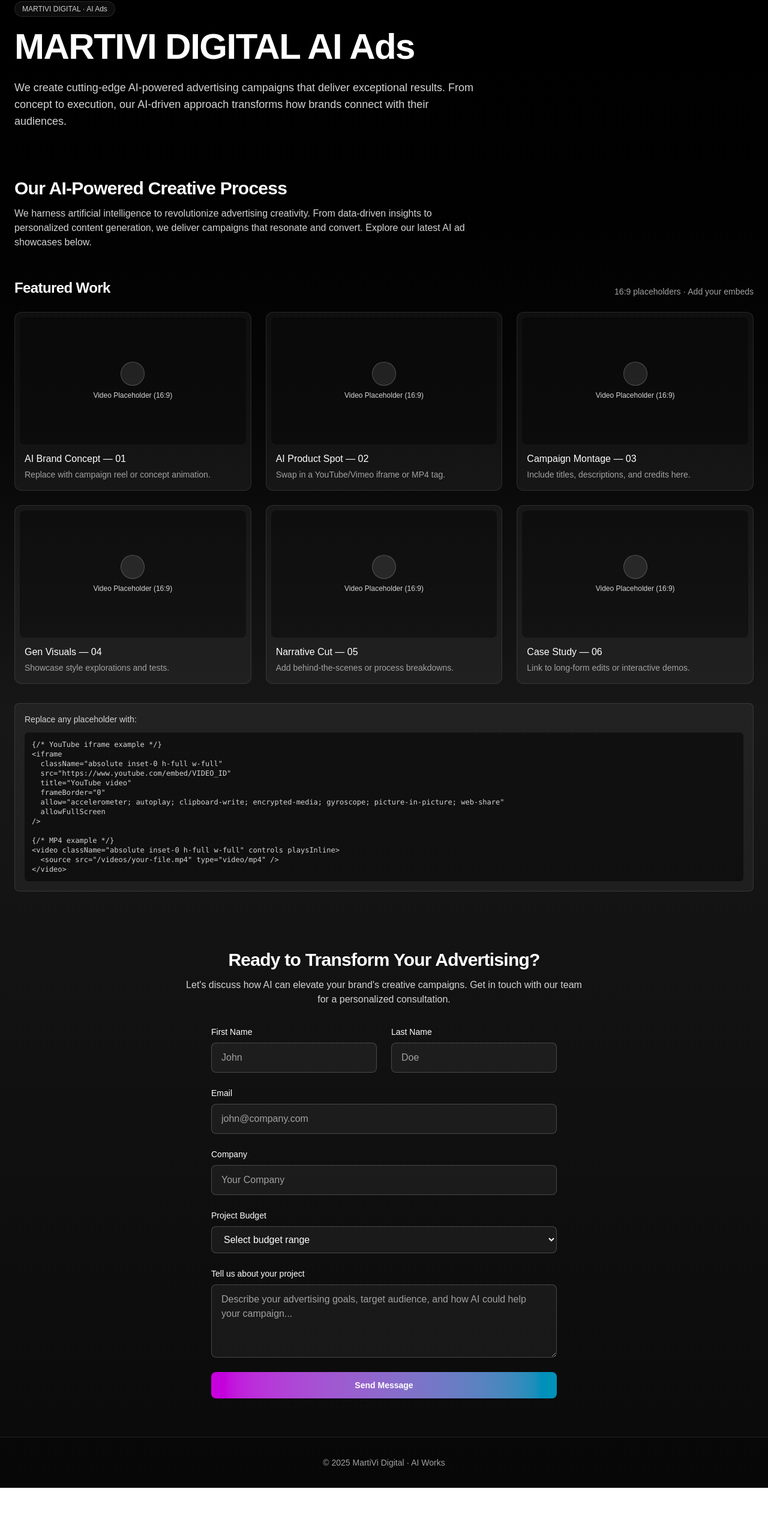
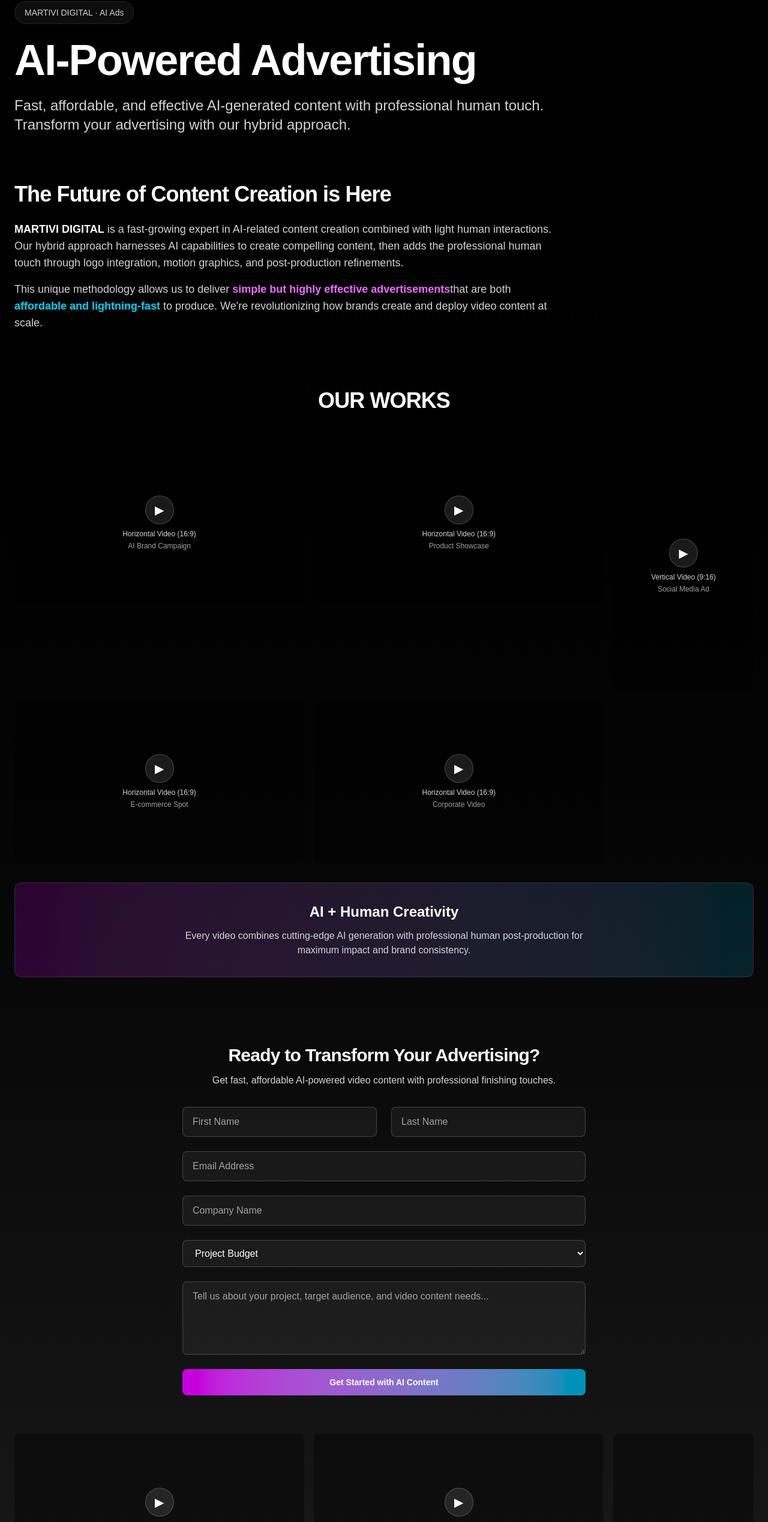
Before and after one commit to geganoza/martividigital-ai-page, a Next.js app: page / in a window 1280 px wide. Shown: the part 110-2647 px from the top of the page at 60% size. Before the commit the page ends 2590 px from the top, so only its background shows below. Built offline with nearby package versions, Linux system fonts and the light colour scheme.

Commit message:
Complete page redesign: Add scroll animations, 2H-1V-2H video pattern, MARTIVI DIGITAL hybrid approach content, and performance optimizations

```diff
--- a/src/app/page.js
+++ b/src/app/page.js
@@ -1,314 +1,287 @@
+'use client';
+import { useEffect, useRef } from 'react';
+
 export default function Home() {
+  const observerRef = useRef();
+
+  useEffect(() => {
+    observerRef.current = new IntersectionObserver((entries) => {
+      entries.forEach((entry) => {
+        if (entry.isIntersecting) {
+          entry.target.classList.add('animate-fade-in');
+        }
+      });
+    }, { threshold: 0.1 });
+
+    const elements = document.querySelectorAll('.scroll-animate');
+    elements.forEach((el) => observerRef.current.observe(el));
+
+    return () => observerRef.current.disconnect();
+  }, []);
+
+  const VideoGrid = ({ videos, pattern = "2h1v2h" }) => {
+    return (
+      <div className="grid grid-cols-1 lg:grid-cols-5 gap-4 mb-8 scroll-animate">
+        {pattern === "2h1v2h" && videos.map((video, index) => {
+          const isVertical = index === 2; // Middle video is vertical
+          return (
+            <div
+              key={index}
+              className={`relative overflow-hidden rounded-lg bg-black/40 ${
+                isVertical
+                  ? 'lg:col-span-1 aspect-[9/16]' // Vertical: 9:16 ratio, 1 column
+                  : 'lg:col-span-2 aspect-video'   // Horizontal: 16:9 ratio, 2 columns
+              }`}
+            >
+              {video.src ? (
+                <video
+                  className="absolute inset-0 h-full w-full object-cover"
+                  controls
+                  preload="metadata"
+                  poster={video.poster}
+                >
+                  <source src={video.src} type="video/mp4" />
+                </video>
+              ) : (
+                <div className="absolute inset-0 flex items-center justify-center">
+                  <div className="text-center">
+                    <div className="mx-auto mb-2 h-12 w-12 rounded-full border border-white/20 bg-white/10 flex items-center justify-center">
+                      <span className="text-xl">▶</span>
+                    </div>
+                    <p className="text-xs text-neutral-300">
+                      {isVertical ? 'Vertical Video (9:16)' : 'Horizontal Video (16:9)'}
+                    </p>
+                    <p className="text-xs text-neutral-400 mt-1">{video.title}</p>
+                  </div>
+                </div>
+              )}
+            </div>
+          );
+        })}
+      </div>
+    );
+  };
+
+  const Banner = ({ title, subtitle }) => (
+    <div className="relative overflow-hidden rounded-xl bg-gradient-to-r from-fuchsia-600/20 to-cyan-600/20 border border-white/10 p-8 mb-12 scroll-animate">
+      <div className="text-center">
+        <h3 className="text-2xl font-bold text-white mb-3">{title}</h3>
+        <p className="text-neutral-300 max-w-2xl mx-auto">{subtitle}</p>
+      </div>
+    </div>
+  );
+
+  // Video data arrays
+  const videoSet1 = [
+    { title: "AI Brand Campaign", src: null, poster: null },
+    { title: "Product Showcase", src: null, poster: null },
+    { title: "Social Media Ad", src: null, poster: null },
+    { title: "E-commerce Spot", src: null, poster: null },
+    { title: "Corporate Video", src: null, poster: null }
+  ];
+
+  const videoSet2 = [
+    { title: "Motion Graphics", src: null, poster: null },
+    { title: "Logo Animation", src: null, poster: null },
+    { title: "Instagram Story", src: null, poster: null },
+    { title: "YouTube Pre-roll", src: null, poster: null },
+    { title: "TikTok Ad", src: null, poster: null }
+  ];
+
+  const videoSet3 = [
+    { title: "AI Testimonial", src: null, poster: null },
+    { title: "Product Demo", src: null, poster: null },
+    { title: "Brand Story", src: null, poster: null },
+    { title: "Event Promo", src: null, poster: null },
+    { title: "Service Explainer", src: null, poster: null }
+  ];
+
+  const videoSet4 = [
+    { title: "App Launch", src: null, poster: null },
+    { title: "Holiday Campaign", src: null, poster: null },
+    { title: "Recruitment Ad", src: null, poster: null },
+    { title: "Partnership Announce", src: null, poster: null },
+    { title: "Success Story", src: null, poster: null }
+  ];
+
   return (
     <main className="min-h-screen bg-gradient-to-b from-black via-neutral-900 to-neutral-950 text-white">
-      {/* Hero / Main Banner */}
+      <style jsx global>{`
+        .scroll-animate {
+          opacity: 0;
+          transform: translateY(30px);
+          transition: all 0.8s ease-out;
+        }
+        .animate-fade-in {
+          opacity: 1;
+          transform: translateY(0);
+        }
+      `}</style>
+
+      {/* Hero / Large Banner */}
       <section className="relative overflow-hidden">
-        {/* Decorative glow */}
         <div className="pointer-events-none absolute inset-0 -z-10">
           <div className="absolute -top-24 left-1/2 h-72 w-[36rem] -translate-x-1/2 rounded-full bg-fuchsia-500/20 blur-3xl"></div>
           <div className="absolute -bottom-24 right-1/3 h-72 w-[36rem] rounded-full bg-cyan-500/20 blur-3xl"></div>
         </div>
 
         <div className="mx-auto max-w-7xl px-6 pt-20 pb-14 sm:pt-28 sm:pb-20">
-          <div className="max-w-3xl">
-            <span className="inline-flex items-center rounded-full border border-white/10 bg-white/5 px-3 py-1 text-xs font-medium text-white/80">
+          <div className="max-w-4xl scroll-animate">
+            <span className="inline-flex items-center rounded-full border border-white/10 bg-white/5 px-4 py-2 text-sm font-medium text-white/80">
               MARTIVI DIGITAL · AI Ads
             </span>
-            <h1 className="mt-5 text-4xl font-bold tracking-tight sm:text-6xl">
-              MARTIVI DIGITAL AI Ads
+            <h1 className="mt-6 text-5xl font-bold tracking-tight sm:text-7xl">
+              AI-Powered Advertising
             </h1>
-            <p className="mt-6 text-base leading-7 text-neutral-300 sm:text-lg">
-              We create cutting-edge AI-powered advertising campaigns that deliver
-              exceptional results. From concept to execution, our AI-driven approach
-              transforms how brands connect with their audiences.
+            <p className="mt-6 text-xl leading-8 text-neutral-300 sm:text-2xl">
+              Fast, affordable, and effective AI-generated content with professional human touch.
+              Transform your advertising with our hybrid approach.
             </p>
           </div>
         </div>
       </section>
 
-      {/* Intro / Main Text */}
-      <section className="mx-auto max-w-7xl px-6 pb-4">
-        <div className="max-w-3xl">
-          <h2 className="text-2xl font-semibold tracking-tight sm:text-3xl">Our AI-Powered Creative Process</h2>
-          <p className="mt-3 text-neutral-300">
-            We harness artificial intelligence to revolutionize advertising creativity.
-            From data-driven insights to personalized content generation, we deliver
-            campaigns that resonate and convert. Explore our latest AI ad showcases below.
+      {/* Main Message */}
+      <section className="mx-auto max-w-7xl px-6 pb-16">
+        <div className="max-w-4xl scroll-animate">
+          <h2 className="text-3xl font-semibold tracking-tight sm:text-4xl mb-6">
+            The Future of Content Creation is Here
+          </h2>
+          <div className="text-lg text-neutral-300 space-y-4">
+            <p>
+              <strong className="text-white">MARTIVI DIGITAL</strong> is a fast-growing expert in AI-related content creation
+              combined with light human interactions. Our hybrid approach harnesses AI capabilities to create
+              compelling content, then adds the professional human touch through logo integration, motion graphics,
+              and post-production refinements.
             </p>
+            <p>
+              This unique methodology allows us to deliver <strong className="text-fuchsia-400">simple but highly effective advertisements</strong>
+              that are both <strong className="text-cyan-400">affordable and lightning-fast</strong> to produce.
+              We&apos;re revolutionizing how brands create and deploy video content at scale.
+            </p>
+          </div>
         </div>
       </section>
 
-      {/* Video Showcase Grid - replace placeholders with iframes or <video> tags */}
+      {/* OUR WORKS */}
       <section className="mx-auto max-w-7xl px-6 py-8">
-        <div className="flex items-end justify-between gap-4">
-          <h3 className="text-xl font-semibold tracking-tight sm:text-2xl">Featured Work</h3>
-          <p className="text-sm text-neutral-400">16:9 placeholders · Add your embeds</p>
-        </div>
+        <h2 className="text-3xl font-bold tracking-tight sm:text-4xl text-center mb-12 scroll-animate">
+          OUR WORKS
+        </h2>
 
-        <div className="mt-6 grid grid-cols-1 gap-6 sm:grid-cols-2 lg:grid-cols-3">
-          {/* Card 1 */}
-          <article className="rounded-xl border border-white/10 bg-white/5 p-2">
-            <div className="relative w-full overflow-hidden rounded-lg bg-black/40 pt-[56.25%]">
-              {/* Replace this block with an iframe or a <video> element */}
-              <div className="absolute inset-0 flex items-center justify-center">
-                <div className="text-center">
-                  <div className="mx-auto mb-2 h-10 w-10 rounded-full border border-white/20 bg-white/10"></div>
-                  <p className="text-xs text-neutral-300">
-                    Video Placeholder (16:9)
-                  </p>
-                </div>
-              </div>
-            </div>
-            <div className="px-2 pb-2 pt-3">
-              <h4 className="font-medium">AI Brand Concept — 01</h4>
-              <p className="mt-1 text-sm text-neutral-400">
-                Replace with campaign reel or concept animation.
-              </p>
-            </div>
-          </article>
+        {/* Video Set 1 - 2H-1V-2H Pattern */}
+        <VideoGrid videos={videoSet1} />
 
-          {/* Card 2 */}
-          <article className="rounded-xl border border-white/10 bg-white/5 p-2">
-            <div className="relative w-full overflow-hidden rounded-lg bg-black/40 pt-[56.25%]">
-              <div className="absolute inset-0 flex items-center justify-center">
-                <div className="text-center">
-                  <div className="mx-auto mb-2 h-10 w-10 rounded-full border border-white/20 bg-white/10"></div>
-                  <p className="text-xs text-neutral-300">
-                    Video Placeholder (16:9)
-                  </p>
-                </div>
-              </div>
-            </div>
-            <div className="px-2 pb-2 pt-3">
-              <h4 className="font-medium">AI Product Spot — 02</h4>
-              <p className="mt-1 text-sm text-neutral-400">
-                Swap in a YouTube/Vimeo iframe or MP4 tag.
-              </p>
-            </div>
-          </article>
+        {/* Banner 1 */}
+        <Banner
+          title="AI + Human Creativity"
+          subtitle="Every video combines cutting-edge AI generation with professional human post-production for maximum impact and brand consistency."
+        />
 
-          {/* Card 3 */}
-          <article className="rounded-xl border border-white/10 bg-white/5 p-2">
-            <div className="relative w-full overflow-hidden rounded-lg bg-black/40 pt-[56.25%]">
-              <div className="absolute inset-0 flex items-center justify-center">
-                <div className="text-center">
-                  <div className="mx-auto mb-2 h-10 w-10 rounded-full border border-white/20 bg-white/10"></div>
-                  <p className="text-xs text-neutral-300">
-                    Video Placeholder (16:9)
-                  </p>
-                </div>
-              </div>
-            </div>
-            <div className="px-2 pb-2 pt-3">
-              <h4 className="font-medium">Campaign Montage — 03</h4>
-              <p className="mt-1 text-sm text-neutral-400">
-                Include titles, descriptions, and credits here.
-              </p>
-            </div>
-          </article>
-
-          {/* Card 4 */}
-          <article className="rounded-xl border border-white/10 bg-white/5 p-2">
-            <div className="relative w-full overflow-hidden rounded-lg bg-black/40 pt-[56.25%]">
-              <div className="absolute inset-0 flex items-center justify-center">
-                <div className="text-center">
-                  <div className="mx-auto mb-2 h-10 w-10 rounded-full border border-white/20 bg-white/10"></div>
-                  <p className="text-xs text-neutral-300">
-                    Video Placeholder (16:9)
-                  </p>
-                </div>
-              </div>
-            </div>
-            <div className="px-2 pb-2 pt-3">
-              <h4 className="font-medium">Gen Visuals — 04</h4>
-              <p className="mt-1 text-sm text-neutral-400">
-                Showcase style explorations and tests.
-              </p>
-            </div>
-          </article>
-
-          {/* Card 5 */}
-          <article className="rounded-xl border border-white/10 bg-white/5 p-2">
-            <div className="relative w-full overflow-hidden rounded-lg bg-black/40 pt-[56.25%]">
-              <div className="absolute inset-0 flex items-center justify-center">
-                <div className="text-center">
-                  <div className="mx-auto mb-2 h-10 w-10 rounded-full border border-white/20 bg-white/10"></div>
-                  <p className="text-xs text-neutral-300">
-                    Video Placeholder (16:9)
-                  </p>
-                </div>
-              </div>
-            </div>
-            <div className="px-2 pb-2 pt-3">
-              <h4 className="font-medium">Narrative Cut — 05</h4>
-              <p className="mt-1 text-sm text-neutral-400">
-                Add behind-the-scenes or process breakdowns.
-              </p>
-            </div>
-          </article>
-
-          {/* Card 6 */}
-          <article className="rounded-xl border border-white/10 bg-white/5 p-2">
-            <div className="relative w-full overflow-hidden rounded-lg bg-black/40 pt-[56.25%]">
-              <div className="absolute inset-0 flex items-center justify-center">
-                <div className="text-center">
-                  <div className="mx-auto mb-2 h-10 w-10 rounded-full border border-white/20 bg-white/10"></div>
-                  <p className="text-xs text-neutral-300">
-                    Video Placeholder (16:9)
-                  </p>
-                </div>
-              </div>
-            </div>
-            <div className="px-2 pb-2 pt-3">
-              <h4 className="font-medium">Case Study — 06</h4>
-              <p className="mt-1 text-sm text-neutral-400">
-                Link to long-form edits or interactive demos.
-              </p>
-            </div>
-          </article>
-        </div>
-
-        {/* Helper: how to embed videos */}
-        <div className="mt-8 rounded-lg border border-white/10 bg-white/5 p-4 text-sm text-neutral-300">
-          Replace any placeholder with:
-          <pre className="mt-3 overflow-auto rounded-md bg-black/50 p-3 text-xs">
-{`{/* YouTube iframe example */}
-<iframe
-  className="absolute inset-0 h-full w-full"
-  src="https://www.youtube.com/embed/VIDEO_ID"
-  title="YouTube video"
-  frameBorder="0"
-  allow="accelerometer; autoplay; clipboard-write; encrypted-media; gyroscope; picture-in-picture; web-share"
-  allowFullScreen
-/>`}
-
-{`
-
-{/* MP4 example */}
-<video className="absolute inset-0 h-full w-full" controls playsInline>
-  <source src="/videos/your-file.mp4" type="video/mp4" />
-</video>`}
-          </pre>
-        </div>
-      </section>
-
-      {/* Contact Form Section */}
-      <section className="mx-auto max-w-7xl px-6 py-16">
-        <div className="mx-auto max-w-2xl text-center">
+        {/* Contact Form */}
+        <section className="mx-auto max-w-2xl py-16 scroll-animate">
+          <div className="text-center mb-8">
             <h2 className="text-2xl font-semibold tracking-tight sm:text-3xl">
               Ready to Transform Your Advertising?
             </h2>
             <p className="mt-3 text-neutral-300">
-            Let&apos;s discuss how AI can elevate your brand&apos;s creative campaigns.
-            Get in touch with our team for a personalized consultation.
+              Get fast, affordable AI-powered video content with professional finishing touches.
             </p>
           </div>
 
-        <div className="mx-auto mt-8 max-w-xl">
           <form className="space-y-6" action="#" method="POST">
             <div className="grid grid-cols-1 gap-6 sm:grid-cols-2">
-              <div>
-                <label htmlFor="first-name" className="block text-sm font-medium text-white">
-                  First Name
-                </label>
               <input
-                  id="first-name"
                 name="first-name"
                 type="text"
-                  className="mt-2 block w-full rounded-lg border border-white/20 bg-white/5 px-4 py-3 text-white placeholder-neutral-400 focus:border-fuchsia-500 focus:outline-none focus:ring-1 focus:ring-fuchsia-500"
-                  placeholder="John"
+                className="block w-full rounded-lg border border-white/20 bg-white/5 px-4 py-3 text-white placeholder-neutral-400 focus:border-fuchsia-500 focus:outline-none focus:ring-1 focus:ring-fuchsia-500"
+                placeholder="First Name"
                 required
               />
-              </div>
-              <div>
-                <label htmlFor="last-name" className="block text-sm font-medium text-white">
-                  Last Name
-                </label>
               <input
-                  id="last-name"
                 name="last-name"
                 type="text"
-                  className="mt-2 block w-full rounded-lg border border-white/20 bg-white/5 px-4 py-3 text-white placeholder-neutral-400 focus:border-fuchsia-500 focus:outline-none focus:ring-1 focus:ring-fuchsia-500"
-                  placeholder="Doe"
-                  required
-                />
-              </div>
-            </div>
-
-            <div>
-              <label htmlFor="email" className="block text-sm font-medium text-white">
-                Email
-              </label>
-              <input
-                id="email"
-                name="email"
-                type="email"
-                className="mt-2 block w-full rounded-lg border border-white/20 bg-white/5 px-4 py-3 text-white placeholder-neutral-400 focus:border-fuchsia-500 focus:outline-none focus:ring-1 focus:ring-fuchsia-500"
-                placeholder="john@company.com"
+                className="block w-full rounded-lg border border-white/20 bg-white/5 px-4 py-3 text-white placeholder-neutral-400 focus:border-fuchsia-500 focus:outline-none focus:ring-1 focus:ring-fuchsia-500"
+                placeholder="Last Name"
                 required
               />
             </div>
 
-            <div>
-              <label htmlFor="company" className="block text-sm font-medium text-white">
-                Company
-              </label>
             <input
-                id="company"
+              name="email"
+              type="email"
+              className="block w-full rounded-lg border border-white/20 bg-white/5 px-4 py-3 text-white placeholder-neutral-400 focus:border-fuchsia-500 focus:outline-none focus:ring-1 focus:ring-fuchsia-500"
+              placeholder="Email Address"
+              required
+            />
+
+            <input
               name="company"
               type="text"
-                className="mt-2 block w-full rounded-lg border border-white/20 bg-white/5 px-4 py-3 text-white placeholder-neutral-400 focus:border-fuchsia-500 focus:outline-none focus:ring-1 focus:ring-fuchsia-500"
-                placeholder="Your Company"
+              className="block w-full rounded-lg border border-white/20 bg-white/5 px-4 py-3 text-white placeholder-neutral-400 focus:border-fuchsia-500 focus:outline-none focus:ring-1 focus:ring-fuchsia-500"
+              placeholder="Company Name"
             />
-            </div>
 
-            <div>
-              <label htmlFor="budget" className="block text-sm font-medium text-white">
-                Project Budget
-              </label>
             <select
-                id="budget"
               name="budget"
-                className="mt-2 block w-full rounded-lg border border-white/20 bg-white/5 px-4 py-3 text-white focus:border-fuchsia-500 focus:outline-none focus:ring-1 focus:ring-fuchsia-500"
+              className="block w-full rounded-lg border border-white/20 bg-white/5 px-4 py-3 text-white focus:border-fuchsia-500 focus:outline-none focus:ring-1 focus:ring-fuchsia-500"
             >
-                <option value="" className="bg-neutral-900">Select budget range</option>
+              <option value="" className="bg-neutral-900">Project Budget</option>
+              <option value="1k-5k" className="bg-neutral-900">$1,000 - $5,000</option>
               <option value="5k-15k" className="bg-neutral-900">$5,000 - $15,000</option>
               <option value="15k-50k" className="bg-neutral-900">$15,000 - $50,000</option>
-                <option value="50k-100k" className="bg-neutral-900">$50,000 - $100,000</option>
-                <option value="100k+" className="bg-neutral-900">$100,000+</option>
+              <option value="50k+" className="bg-neutral-900">$50,000+</option>
             </select>
-            </div>
 
-            <div>
-              <label htmlFor="message" className="block text-sm font-medium text-white">
-                Tell us about your project
-              </label>
             <textarea
-                id="message"
               name="message"
               rows="4"
-                className="mt-2 block w-full rounded-lg border border-white/20 bg-white/5 px-4 py-3 text-white placeholder-neutral-400 focus:border-fuchsia-500 focus:outline-none focus:ring-1 focus:ring-fuchsia-500"
-                placeholder="Describe your advertising goals, target audience, and how AI could help your campaign..."
+              className="block w-full rounded-lg border border-white/20 bg-white/5 px-4 py-3 text-white placeholder-neutral-400 focus:border-fuchsia-500 focus:outline-none focus:ring-1 focus:ring-fuchsia-500"
+              placeholder="Tell us about your project, target audience, and video content needs..."
               required
             ></textarea>
-            </div>
 
-            <div>
             <button
               type="submit"
-                className="w-full rounded-lg bg-gradient-to-r from-fuchsia-600 to-cyan-600 px-6 py-3 text-sm font-semibold text-white shadow-sm hover:from-fuchsia-500 hover:to-cyan-500 focus:outline-none focus:ring-2 focus:ring-fuchsia-500 focus:ring-offset-2 focus:ring-offset-neutral-900"
+              className="w-full rounded-lg bg-gradient-to-r from-fuchsia-600 to-cyan-600 px-6 py-3 text-sm font-semibold text-white shadow-sm hover:from-fuchsia-500 hover:to-cyan-500 focus:outline-none focus:ring-2 focus:ring-fuchsia-500 focus:ring-offset-2 focus:ring-offset-neutral-900 transition-all duration-200"
             >
-                Send Message
+              Get Started with AI Content
             </button>
-            </div>
           </form>
-        </div>
+        </section>
+
+        {/* Video Set 2 */}
+        <VideoGrid videos={videoSet2} />
+
+        {/* Banner 2 */}
+        <Banner
+          title="Lightning-Fast Delivery"
+          subtitle="From concept to final video in days, not weeks. Our AI-powered workflow ensures rapid turnaround without compromising quality."
+        />
+
+        {/* Video Set 3 */}
+        <VideoGrid videos={videoSet3} />
+
+        {/* Banner 3 */}
+        <Banner
+          title="Affordable Excellence"
+          subtitle="Premium-quality video content at a fraction of traditional production costs. Scale your advertising without breaking the budget."
+        />
+
+        {/* Video Set 4 */}
+        <VideoGrid videos={videoSet4} />
       </section>
 
       {/* Footer */}
-      <footer className="border-t border-white/10 bg-black/30">
-        <div className="mx-auto max-w-7xl px-6 py-8 text-center text-sm text-neutral-400">
-          © {new Date().getFullYear()} MartiVi Digital · AI Works
+      <footer className="border-t border-white/10 bg-black/30 scroll-animate">
+        <div className="mx-auto max-w-7xl px-6 py-12">
+          <div className="text-center">
+            <h3 className="text-lg font-semibold text-white mb-2">MARTIVI DIGITAL</h3>
+            <p className="text-neutral-400 mb-4">AI-Powered Content Creation • Human-Perfected Results</p>
+            <div className="text-sm text-neutral-500">
+              © {new Date().getFullYear()} MARTIVI DIGITAL · Fast, Affordable, Effective AI Advertising
+            </div>
+          </div>
         </div>
       </footer>
     </main>
```
Lines whose indentation alone changed are shown as unchanged.
